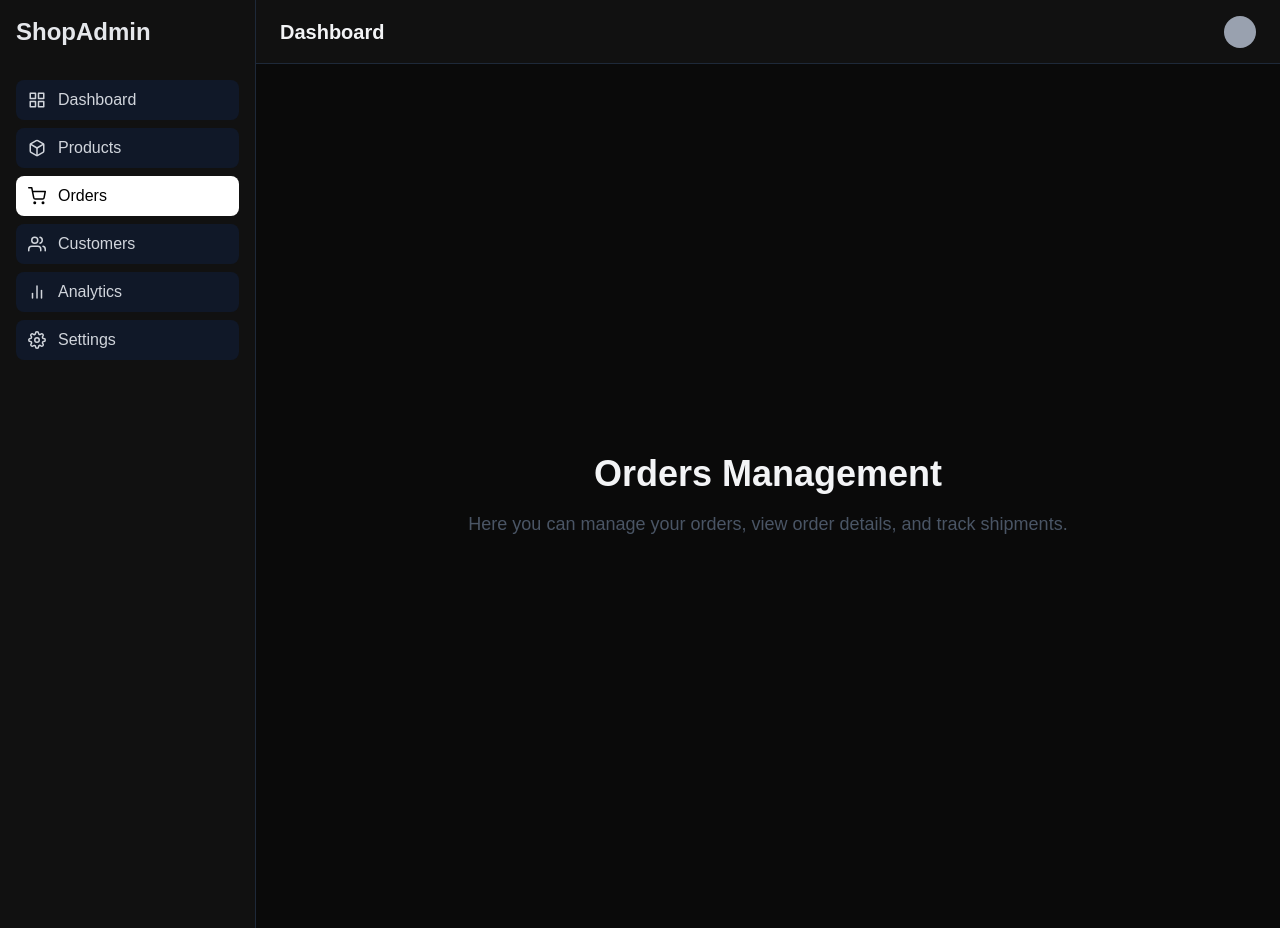
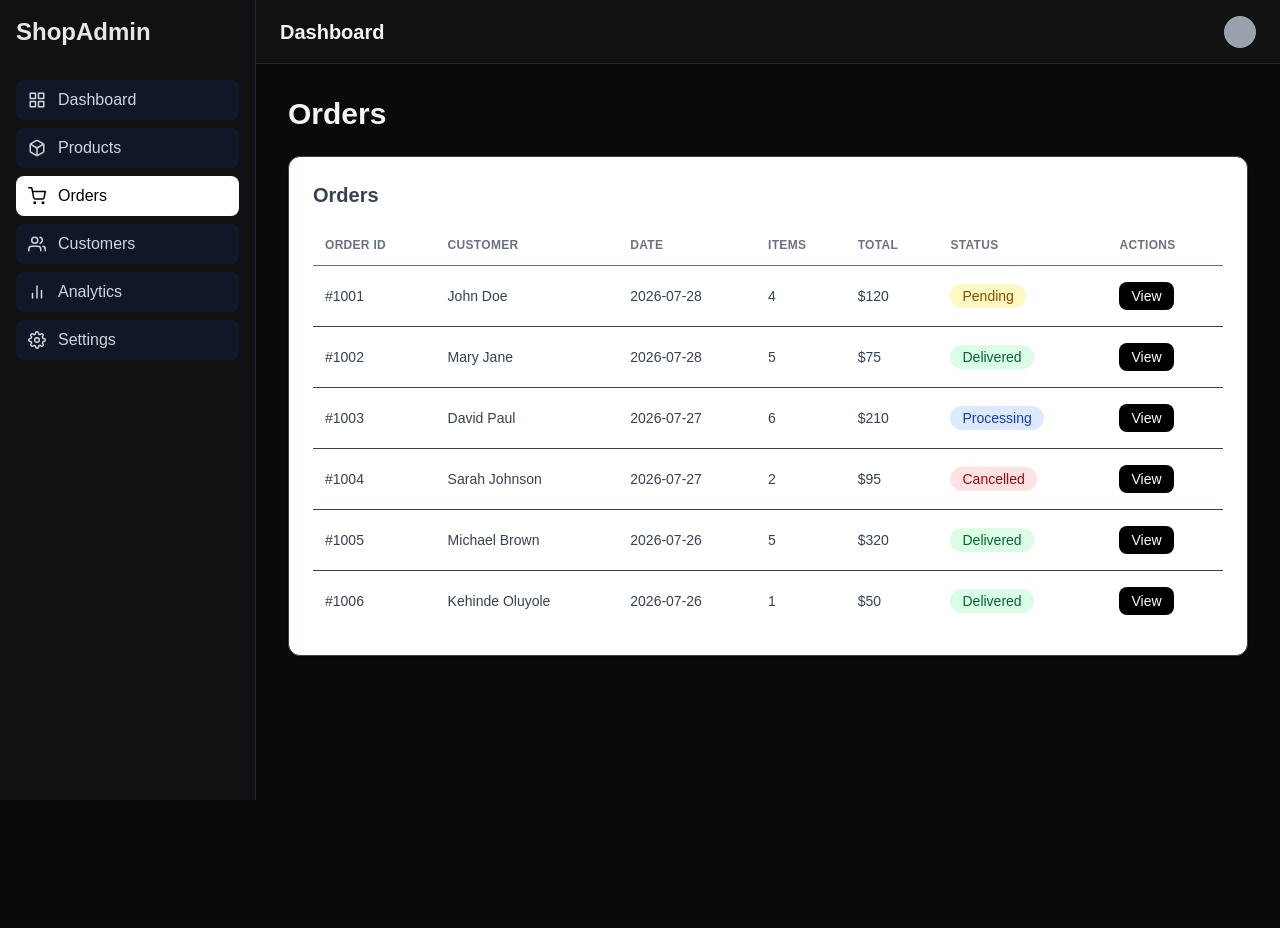
Before and after one commit to kenny-4111/shopadmin, a Next.js app: page /orders in a window 1280 px wide. After the commit the page ends 800 px from the top, so only its background shows below. Built offline with nearby package versions, Linux system fonts and the light colour scheme.

Commit message:
Created orders page

```diff
--- a/app/(admin)/dashboard/page.tsx
+++ b/app/(admin)/dashboard/page.tsx
@@ -5,7 +5,8 @@ import { Product } from "@/types/product";
 import { initialProducts } from "@/data/products";
 import StatsGrid from "@/components/dashboard/StatsGrid";
 import SalesChart from "@/components/charts/SalesCharts";
-import RecentOrdersTable from "@/components/tables/RecentOrdersTable";
+import { initialOrders } from "@/data/orders";
+import OrdersTable from "@/components/tables/OrdersTable";
 
 export default function DashboardPage() {
   const [products, setProducts] = useState<Product[]>(initialProducts);
@@ -14,9 +15,10 @@ export default function DashboardPage() {
     const storedProducts = localStorage.getItem("products");
 
     if (storedProducts) {
-      setProducts(JSON.parse(storedProducts));
+      setProducts(JSON.parse(storedProducts) as Product[]);
     }
   }, []);
+  const recentOrders = initialOrders.slice(0, 5);
 
   return (
     <div className="space-y-6">
@@ -25,7 +27,11 @@ export default function DashboardPage() {
       <StatsGrid products={products} />
 
       <SalesChart />
-      <RecentOrdersTable />
+      <OrdersTable
+        title="Recent orders"
+        orders={recentOrders}
+        showActions={false}
+      />
     </div>
   );
 }
--- a/app/(admin)/orders/page.tsx
+++ b/app/(admin)/orders/page.tsx
@@ -1,11 +1,36 @@
+"use client";
+
+import { useState } from "react";
+import OrdersTable from "@/components/tables/OrdersTable";
+import { initialOrders } from "@/data/orders";
+import { Order } from "@/types/order";
+import Modal from "@/components/ui/Modal";
+import OrderDetails from "@/components/orders/OrderDetail";
+
 export default function OrdersPage() {
+  const [orders] = useState<Order[]>(initialOrders);
+  const [selectedOrder, setSelectedOrder] = useState<Order | null>(null);
+
+  const [isModalOpen, setIsModalOpen] = useState(false);
+
+  function handleViewOrder(order: Order) {
+    setSelectedOrder(order);
+    setIsModalOpen(true);
+  }
+
+  function handleCloseModal() {
+    setSelectedOrder(null);
+    setIsModalOpen(false);
+  }
+
   return (
-    <div className="flex flex-col items-center justify-center h-screen">
-      <h1 className="text-4xl font-bold mb-4">Orders Management</h1>
-      <p className="text-lg text-gray-600">
-        Here you can manage your orders, view order details, and track
-        shipments.
-      </p>
+    <div className="space-y-6">
+      <h1 className="text-3xl font-bold">Orders</h1>
+
+      <OrdersTable orders={orders} onView={handleViewOrder} />
+      <Modal isOpen={isModalOpen} onClose={handleCloseModal}>
+        <OrderDetails order={selectedOrder} />
+      </Modal>
     </div>
   );
 }
--- /dev/null
+++ b/components/orders/OrderDetail.tsx
@@ -0,0 +1,50 @@
+import { Order } from "@/types/order";
+import StatusBadge from "../ui/StatusBadge";
+
+interface OrderDetailsProps {
+  order: Order | null;
+}
+
+export default function OrderDetails({ order }: OrderDetailsProps) {
+  if (!order) return null;
+
+  return (
+    <div className="space-y-6 text-gray-700">
+      <h2 className="text-2xl font-bold text-gray-900">Order #{order.id}</h2>
+
+      <div className="grid gap-4 sm:grid-cols-2">
+        <div>
+          <p className="text-sm text-gray-500">Customer</p>
+          <p className="font-medium">{order.customer}</p>
+        </div>
+
+        <div>
+          <p className="text-sm text-gray-500">Date</p>
+          <p className="font-medium">{order.date}</p>
+        </div>
+
+        <div>
+          <p className="text-sm text-gray-500">Items</p>
+          <p className="font-medium">{order.items}</p>
+        </div>
+
+        <div>
+          <p className="text-sm text-gray-500">Payment Method</p>
+          <p className="font-medium">{order.paymentMethod}</p>
+        </div>
+
+        <div>
+          <p className="text-sm text-gray-500">Total</p>
+          <p className="font-medium text-lg">${order.total}</p>
+        </div>
+
+        <div>
+          <p className="text-sm text-gray-500">Status</p>
+          <div className="mt-1">
+            <StatusBadge status={order.status} />
+          </div>
+        </div>
+      </div>
+    </div>
+  );
+}
--- /dev/null
+++ b/components/tables/OrdersTable.tsx
@@ -0,0 +1,95 @@
+import { Order } from "@/types/order";
+import StatusBadge from "../ui/StatusBadge";
+
+interface OrdersTableProps {
+  orders: Order[];
+  title?: string;
+  onView?: (order: Order) => void;
+  showActions?: boolean;
+}
+
+export default function OrdersTable({
+  orders,
+  title = "Orders",
+  onView,
+  showActions = true,
+}: OrdersTableProps) {
+  return (
+    <div className="overflow-x-auto rounded-xl border bg-white p-4 text-gray-700 shadow-sm sm:p-6">
+      <h2 className="mb-4 text-lg font-semibold sm:text-xl">{title}</h2>
+
+      {/* Mobile Cards */}
+      <div className="space-y-4 md:hidden">
+        {orders.map((order) => (
+          <div
+            key={order.id}
+            className="rounded-2xl border border-gray-200 bg-gray-50 p-4 shadow-sm">
+            <div className="flex items-center justify-between">
+              <div>
+                <p className="text-sm font-semibold text-gray-900">
+                  #{order.id}
+                </p>
+                <p className="text-xs text-gray-500">{order.customer}</p>
+              </div>
+
+              <StatusBadge status={order.status} />
+            </div>
+
+            <div className="mt-3 space-y-1 text-sm text-gray-600">
+              <p>Date: {order.date}</p>
+              <p>Items: {order.items}</p>
+              <p>Total: ${order.total}</p>
+            </div>
+
+            {showActions && (
+              <button
+                onClick={() => onView?.(order)}
+                className="mt-4 w-full rounded-lg bg-black py-2 text-white hover:bg-gray-800">
+                View
+              </button>
+            )}
+          </div>
+        ))}
+      </div>
+
+      {/* Desktop Table */}
+      <table className="hidden min-w-full text-sm md:table">
+        <thead>
+          <tr className="border-b text-left text-xs uppercase tracking-wide text-gray-500">
+            <th className="px-3 py-3">Order ID</th>
+            <th className="px-3 py-3">Customer</th>
+            <th className="px-3 py-3">Date</th>
+            <th className="px-3 py-3">Items</th>
+            <th className="px-3 py-3">Total</th>
+            <th className="px-3 py-3">Status</th>
+            {showActions && <th className="px-3 py-3">Actions</th>}
+          </tr>
+        </thead>
+
+        <tbody>
+          {orders.map((order) => (
+            <tr key={order.id} className="border-b last:border-b-0">
+              <td className="px-3 py-4">#{order.id}</td>
+              <td className="px-3 py-4">{order.customer}</td>
+              <td className="px-3 py-4">{order.date}</td>
+              <td className="px-3 py-4">{order.items}</td>
+              <td className="px-3 py-4">${order.total}</td>
+              <td className="px-3 py-4">
+                <StatusBadge status={order.status} />
+              </td>
+              {showActions && (
+                <td className="px-3 py-4">
+                  <button
+                    onClick={() => onView?.(order)}
+                    className="rounded-lg bg-black px-3 py-1 text-white hover:bg-gray-800">
+                    View
+                  </button>
+                </td>
+              )}
+            </tr>
+          ))}
+        </tbody>
+      </table>
+    </div>
+  );
+}
--- a/components/tables/RecentOrdersTable.tsx
+++ /dev/null
@@ -1,36 +0,0 @@
-import { orders } from "@/data/orders";
-import StatusBadge from "../ui/StatusBadge";
-
-export default function RecentOrdersTable() {
-  return (
-    <div className="rounded-xl border border-gray-800 bg-white p-4 text-gray-700 shadow-sm sm:p-6">
-      <h2 className="mb-4 text-lg font-semibold sm:text-xl">Recent Orders</h2>
-
-      <div className="overflow-x-auto">
-        <table className="min-w-full text-sm sm:text-base">
-          <thead>
-            <tr className="border-b text-left text-xs uppercase tracking-wide text-gray-500 sm:text-sm">
-              <th className="px-3 py-3">Order ID</th>
-              <th className="px-3 py-3">Customer</th>
-              <th className="px-3 py-3">Amount</th>
-              <th className="px-3 py-3">Status</th>
-            </tr>
-          </thead>
-
-          <tbody>
-            {orders.map((order) => (
-              <tr key={order.id} className="border-b last:border-b-0">
-                <td className="px-3 py-4">{order.id}</td>
-                <td className="px-3 py-4">{order.customer}</td>
-                <td className="px-3 py-4">${order.amount}</td>
-                <td className="px-3 py-4">
-                  <StatusBadge status={order.status} />
-                </td>
-              </tr>
-            ))}
-          </tbody>
-        </table>
-      </div>
-    </div>
-  );
-}
--- a/data/orders.ts
+++ b/data/orders.ts
@@ -1,28 +1,58 @@
-import { Order } from "@/types/dashboard";
+import { Order } from "@/types/order";
 
-export const orders: Order[] = [
+export const initialOrders: Order[] = [
   {
-    id: "#1001",
+    id: 1001,
     customer: "John Doe",
-    amount: 120,
+    date: "2026-07-28",
+    items: 4,
+    total: 120,
+    paymentMethod: "Card",
+    status: "Pending",
+  },
+  {
+    id: 1002,
+    customer: "Mary Jane",
+    date: "2026-07-28",
+    items: 5,
+    total: 75,
+    paymentMethod: "Bank Transfer",
     status: "Delivered",
   },
   {
-    id: "#1002",
-    customer: "Sarah Smith",
-    amount: 85,
-    status: "Pending",
-  },
-  {
-    id: "#1003",
-    customer: "Michael Johnson",
-    amount: 230,
+    id: 1003,
+    customer: "David Paul",
+    date: "2026-07-27",
+    items: 6,
+    total: 210,
+    paymentMethod: "Cash on Delivery",
     status: "Processing",
   },
   {
-    id: "#1004",
-    customer: "Jane Doe",
-    amount: 75,
+    id: 1004,
+    customer: "Sarah Johnson",
+    date: "2026-07-27",
+    items: 2,
+    total: 95,
+    paymentMethod: "Bank Transfer",
     status: "Cancelled",
   },
+  {
+    id: 1005,
+    customer: "Michael Brown",
+    date: "2026-07-26",
+    items: 5,
+    total: 320,
+    paymentMethod: "Cash on Delivery",
+    status: "Delivered",
+  },
+  {
+    id: 1006,
+    customer: "Kehinde Oluyole",
+    date: "2026-07-26",
+    items: 1,
+    total: 50,
+    paymentMethod: "Card",
+    status: "Delivered",
+  },
 ];
--- /dev/null
+++ b/types/order.ts
@@ -0,0 +1,9 @@
+export interface Order {
+  id: number;
+  customer: string;
+  date: string;
+  total: number;
+  items: number;
+  paymentMethod: "Card" | "Bank Transfer" | "Cash on Delivery";
+  status: "Pending" | "Processing" | "Delivered" | "Cancelled";
+}
```
